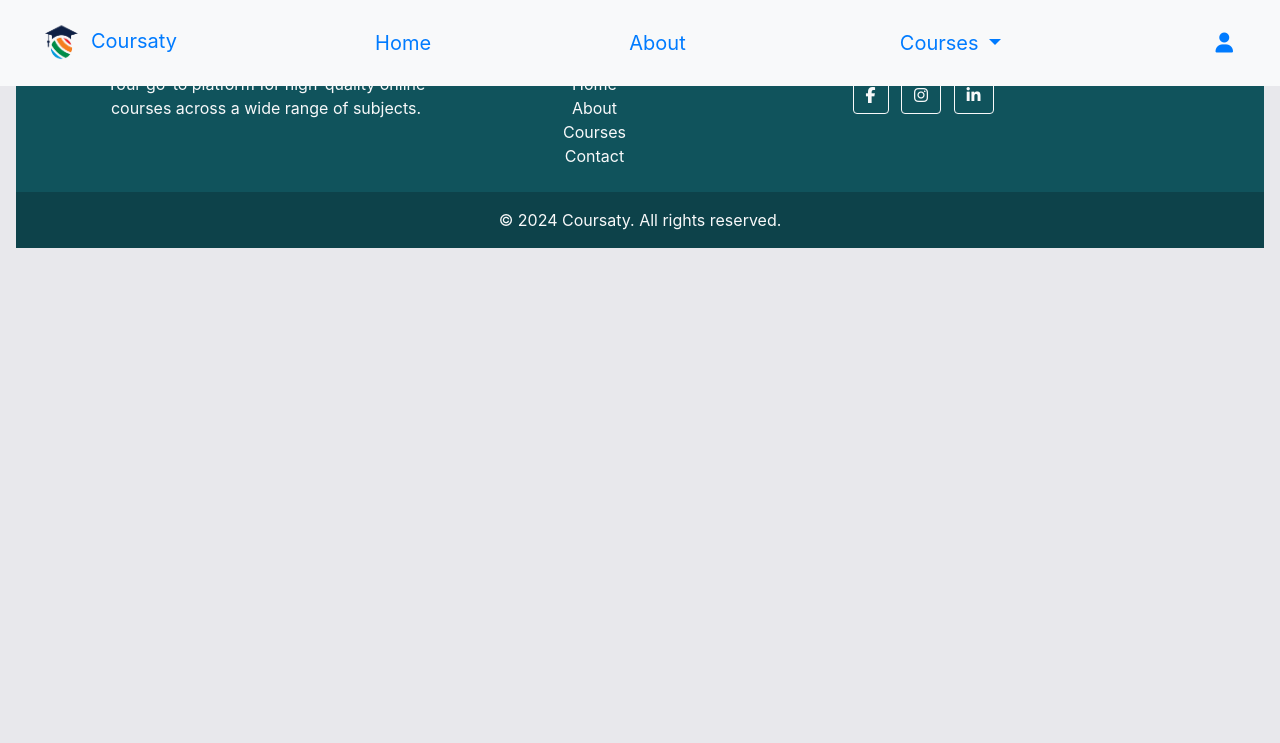
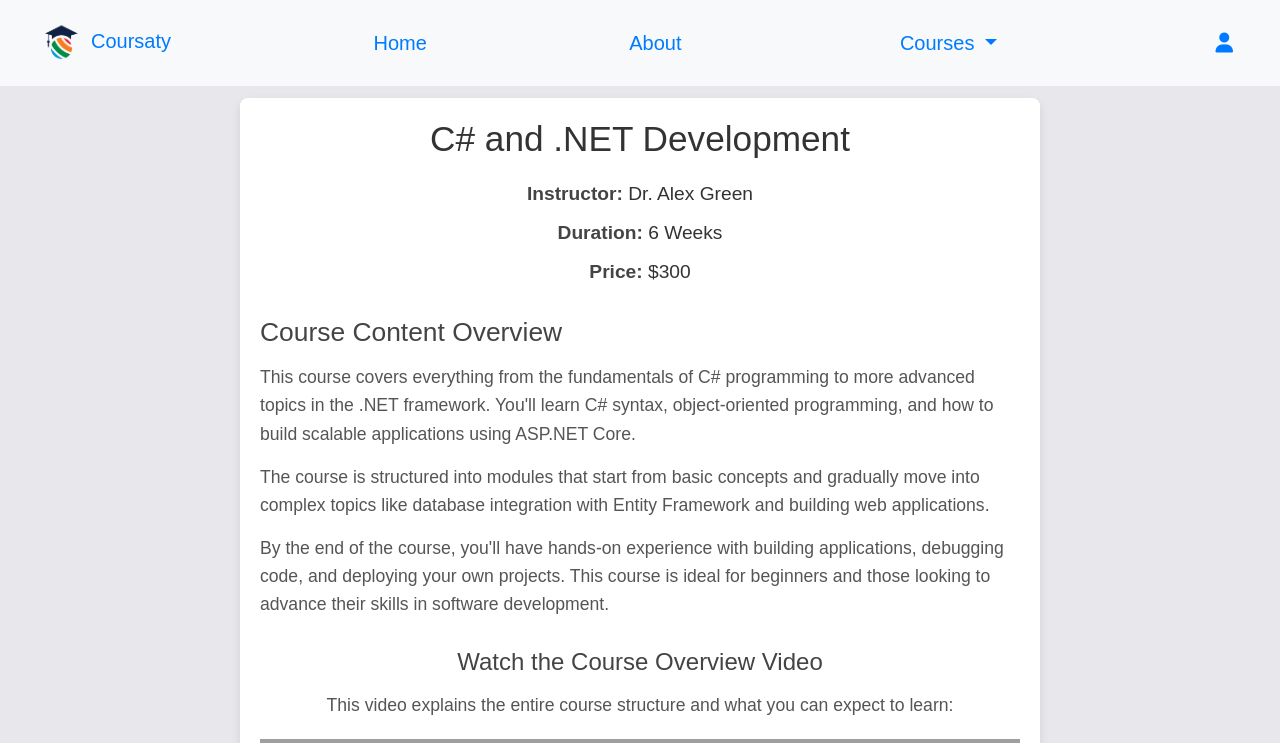
Before and after one commit to M2hmoud2del/Courses-Site, a PHP site: page /coursedetails.php in a window 1280 px wide. Shown: the top 743 px of the page. Before the commit the page ends 248 px from the top, so only its background shows below. Run offline with PHP 8.4, Linux system fonts and the light colour scheme; grey boxes are pictures that could not be loaded.

Commit message:
Write here what you edit or anything

```diff
--- a/content.php
+++ b/content.php
@@ -56,7 +56,7 @@ while ($course = mysqli_fetch_assoc($result)) {
         echo '
         <div class="col-sm-6 col-md-4 mb-4 " id="column">
             <form action="enroll.php" method="post">
-                <div class="card " style="width: 400px; height: 450px;">
+                <div class="card "  style="width: 400px; height: 450px;">
                     <img class="card-img-top" src="img/' . $course['Image'] . '" alt="' . $course['CourseTitle'] . ' Image" style="height: 150px; object-fit: cover;">
                     <div class="card-body d-flex flex-column">
                         <div>
@@ -64,7 +64,7 @@ while ($course = mysqli_fetch_assoc($result)) {
                             <p class="card-text" style="height: 60px; overflow: hidden;">' . $course['Description'] . '</p>
                             <p class="card-text">Instructor: ' . $course['Instructor'] . '</p>
                             <p class="card-text">Price: $' . $course['Price'] . '</p>
-                            <input type="hidden" name="course_id" value="' . $course['Course_ID'] . '">
+                            <input class="idcard" type="hidden" name="course_id" value="' . $course['Course_ID'] . '">
                         </div>
                         <div class="mt-auto">
                             <button type="submit" class="btn btn-primary add-to-cart" data-name="' . $course['CourseTitle'] . '" data-price="' . $course['Price'] . '">Enroll</button>
@@ -77,5 +77,5 @@ while ($course = mysqli_fetch_assoc($result)) {
 }
 
 echo '  </div>
-      </div>';
+      </div>';
 ?>
--- a/coursedetails.php
+++ b/coursedetails.php
@@ -13,11 +13,159 @@ include('DBconnection.php'); // Include the database connection file
     <link rel="stylesheet" href="https://cdnjs.cloudflare.com/ajax/libs/font-awesome/6.5.2/css/all.min.css"/>
     <link href="https://maxcdn.bootstrapcdn.com/bootstrap/4.5.2/css/bootstrap.min.css" rel="stylesheet">
     <title>Coursaty Website</title>
+    <style>
+
+body {
+    font-family: Arial, sans-serif;
+    background-color: #f5f5f5;
+    color: #333;
+    margin: 0;
+    padding: 0;
+}
+
+.carddetails {
+    margin: 50px auto;
+    padding: 20px;
+    background-color: white;
+    border-radius: 8px;
+    width: 80%;
+    max-width: 800px;
+    box-shadow: 0 4px 10px rgba(0, 0, 0, 0.1);
+}
+
+.carddetails h1 {
+    font-size: 2.2em;
+    color: #333;
+    margin-bottom: 20px;
+    text-align: center;
+}
+
+
+.carddetails .instructor,
+.carddetails .course-duration,
+.carddetails .course-price {
+    font-size: 1.2em;
+    margin-bottom: 10px;
+    text-align: center;
+}
+
+.carddetails .instructor strong,
+.carddetails .course-duration strong,
+.carddetails .course-price strong {
+    color: #444;
+}
+
+.course-content {
+    margin-top: 30px;
+    font-size: 1.1em;
+}
+
+.course-content h2 {
+    font-size: 1.5em;
+    color: #444;
+    margin-bottom: 15px;
+}
+
+.course-content p {
+    margin-bottom: 15px;
+    line-height: 1.6;
+    color: #555;
+}
+
+@media (max-width: 768px) {
+    .carddetails {
+        width: 90%;
+        padding: 15px;
+    }
+
+    .carddetails h1 {
+        font-size: 1.8em;
+    }
+
+    .course-content h2 {
+        font-size: 1.3em;
+    }
+
+    .carddetails .instructor,
+    .carddetails .course-duration,
+    .carddetails .course-price {
+        font-size: 1.1em;
+    }
+}
+
+.course-video {
+    margin-top: 30px;
+    text-align: center;
+}
+
+.course-video h2 {
+    font-size: 1.5em;
+    margin-bottom: 15px;
+    color: #444;
+}
+
+.course-video p {
+    font-size: 1.1em;
+    margin-bottom: 20px;
+    color: #555;
+}
+
+
+    </style>
 </head>
 <body style="background-color: rgb(232, 232, 236);">
+    <br>
+    <br>
+
+    <div class="carddetails">
+    <h1>C# and .NET Development</h1>
+
+    <div class="instructor">
+        <strong>Instructor:</strong> Dr. Alex Green
+    </div>
+
+    <div class="course-duration">
+        <strong>Duration:</strong> 6 Weeks
+    </div>
+
+    <div class="course-price">
+        <strong>Price:</strong> $300
+    </div>
+
+    <div class="course-content">
+        <h2>Course Content Overview</h2>
+        <p>
+            This course covers everything from the fundamentals of C# programming to more advanced topics in the .NET framework.
+            You'll learn C# syntax, object-oriented programming, and how to build scalable applications using ASP.NET Core.
+        </p>
+        <p>
+            The course is structured into modules that start from basic concepts and gradually move into complex topics like
+            database integration with Entity Framework and building web applications.
+        </p>
+        <p>
+            By the end of the course, you'll have hands-on experience with building applications, debugging code, and deploying your
+            own projects. This course is ideal for beginners and those looking to advance their skills in software development.
+        </p>
+    </div>
+        <div class="course-video">
+        <h2>Watch the Course Overview Video</h2>
+        <p>This video explains the entire course structure and what you can expect to learn:</p>
+
+        <iframe width="100%" height="450" src="https://www.youtube.com/embed/jYjNigSmPE8"
+        title="C# and .NET Development Course Overview" frameborder="0"
+        allow="accelerometer; autoplay; clipboard-write; encrypted-media; gyroscope; picture-in-picture" allowfullscreen></iframe>
+    </div>
+</div>
+
     <?php
-    include('dbConnection.php');include("navbar.php");include("footer.html");
+    include('dbConnection.php');include("navbar.php");
     ?>
+      <input class="key" type="hidden" name="course_id" value="">
+
+    <?php
+    include("footer.html");
+    ?>
+
     <!-- orderPlaced -->
     <!-- cart -->
     <!-- profile -->
--- a/enroll.php
+++ b/enroll.php
@@ -8,15 +8,15 @@ if ($_SERVER['REQUEST_METHOD'] === 'POST'){
     }else{
         $user = $_SESSION['user'] ;
         $courseID = $_POST['course_id'];
-        $sql = "INSERT INTO `coursesmembership` (`client`, `course`) VALUES (?, ?)";
+        $sql = "INSERT INTO coursesmembership (client, course) VALUES (?, ?)";
         $stmt = $conn->prepare($sql);
         if($stmt){
             $stmt->bind_param("ss", $user['Client_ID'],$courseID);
             $stmt->execute();
             $stmt->close();
         }
-        header('Location: index.php');
+        header('Location: coursedetails.php');
         exit();
-    }
+    }
 }
 ?>
--- a/js/src.js
+++ b/js/src.js
@@ -129,7 +129,7 @@ function validatePhoneNumber() {
   const phoneRegex = /^\d{11}$/;
 
   if (!phoneRegex.test(phoneValue)) {
-      validationMessage.textContent = 'Phone number must be exactly 14 digits and contain no letters.'; return false;
+      validationMessage.textContent = 'Phone number must be exactly 11 digits and contain no letters.'; return false;
   } else {
       validationMessage.textContent = ''; return true;
   }
```
